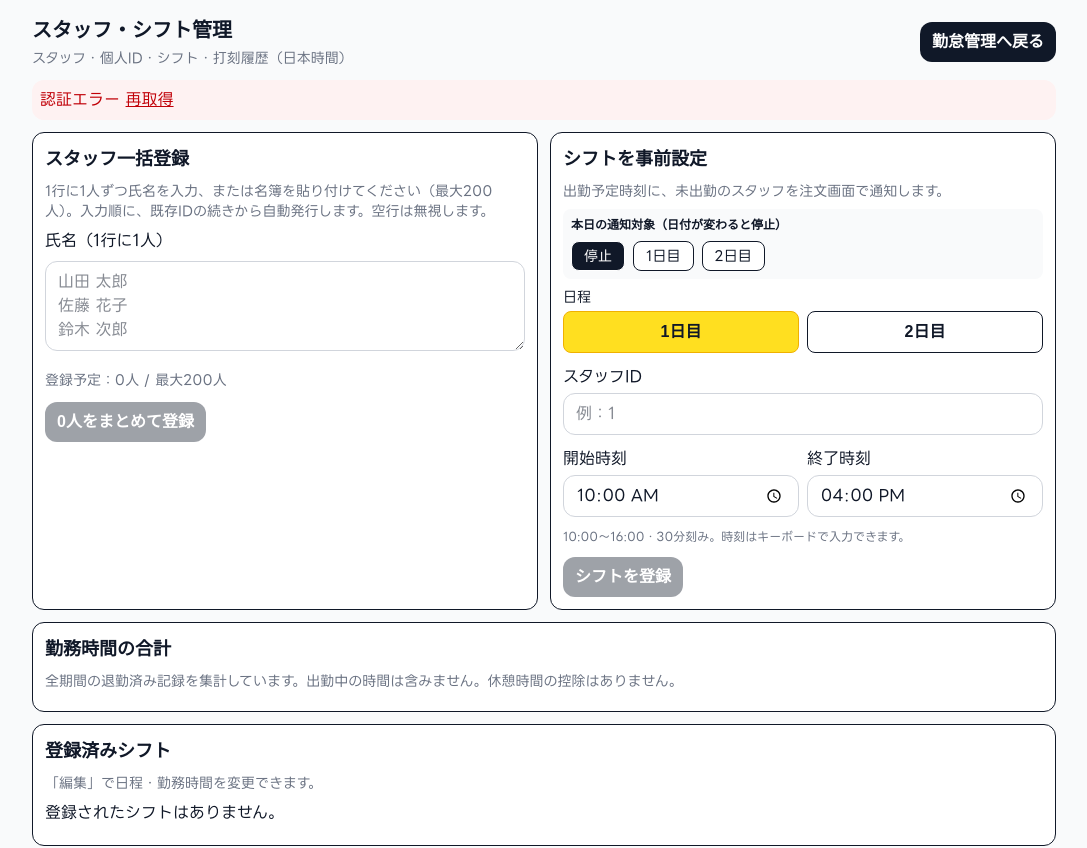
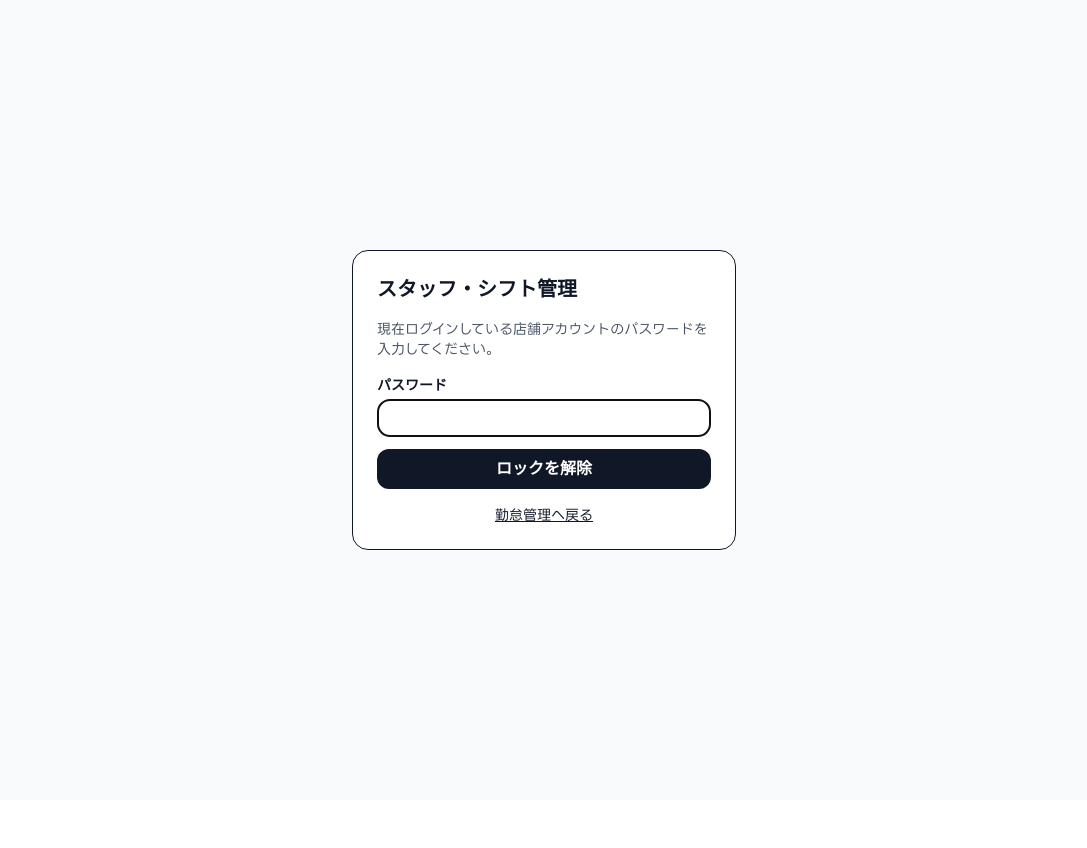
Before and after one commit to massi-428/kosen-fest-casher-app, a Next.js app: page /attendance/manage in a window 1280 px wide. Shown: the top 848 px of the page, without its empty margins (96-1183 px from the left). After the commit the page ends 800 px from the top, so only its background shows below. Built offline with nearby package versions, Linux system fonts and the light colour scheme; no server answers; the database is empty; a web font is replaced by a local one.

Commit message:
Require password verification for attendance management

```diff
--- a/src/app/api/attendance/route.ts
+++ b/src/app/api/attendance/route.ts
@@ -5,6 +5,7 @@ import { unauthorizedResponse } from '@/lib/auth';
 import { Employee, EmployeeCounter, AttendanceRecord, Shift, FestivalSchedule } from '@/models/Attendance';
 import { personalIdFrom, festivalShift, attendanceToday } from '@/lib/attendance';
 import { isValidObjectId } from '@/lib/validation';
+import { canManageAttendance } from '@/lib/attendance-access';
 
 export const dynamic = 'force-dynamic';
 const reply = (message: string, status = 400) => NextResponse.json({ message }, { status });
@@ -45,6 +46,7 @@ export async function GET(request: Request) {
       ]);
       return NextResponse.json(shifts.filter(s => !active.some(a => a.personalId === s.personalId)).map(s => ({ ...s, name: employees.find(e => e.personalId === s.personalId)?.name || '' })));
     }
+    if (!await canManageAttendance(request, context.userId)) return reply('店舗アカウントのパスワードを入力してください', 403);
     const [employees, records, shifts, totals, festival] = await Promise.all([
       Employee.find({ storeId }).sort({ personalId: 1 }),
       AttendanceRecord.find({ storeId }).sort({ clockIn: -1 }).limit(100),
@@ -67,6 +69,7 @@ export async function POST(request: Request) {
     const { storeId } = context;
     const body = await request.json();
     if (!body || typeof body !== 'object' || Array.isArray(body)) return reply('入力が不正です');
+    if (body.action !== 'clockIn' && body.action !== 'clockOut' && !await canManageAttendance(request, context.userId)) return reply('店舗アカウントのパスワードを入力してください', 403);
     if (body.action === 'notificationDay') {
       if (![0, 1, 2].includes(body.day)) return reply('通知対象を正しく選択してください');
       await FestivalSchedule.findOneAndUpdate({ _id: storeId }, { $set: { notificationDay: body.day, notificationDate: attendanceToday() } }, { upsert: true });
--- a/src/app/attendance/manage/page.tsx
+++ b/src/app/attendance/manage/page.tsx
@@ -1,8 +1,8 @@
 "use client";
 
 import Link from 'next/link';
-import { useCallback, useEffect, useRef, useState } from 'react';
-import { requestJson, postJson } from '@/lib/client-api';
+import { useCallback, useRef, useState } from 'react';
+import { requestJson, ApiError } from '@/lib/client-api';
 import { attendanceTime, durationLabel } from '@/lib/attendance';
 
 type Employee = { _id: string; personalId: number; name: string; archivedAt?: string | null };
@@ -12,8 +12,8 @@ type Data = { employees: Employee[]; records: Record[]; shifts: Shift[]; totals:
 const field = 'w-full border border-gray-300 rounded-xl px-3 py-2 bg-white text-gray-900';
 const button = 'rounded-xl bg-gray-900 text-white px-3 py-2 font-bold disabled:opacity-40';
 
-export default function AttendanceManagePage() {
-  const [data, setData] = useState<Data>({ employees: [], records: [], shifts: [], totals: [], notificationDay: 0 });
+function AttendanceManager({ password, initialData, onLock }: { password: string; initialData: Data; onLock: () => void }) {
+  const [data, setData] = useState<Data>(initialData);
   const [editingId, setEditingId] = useState<string | null>(null);
   const [nextId, setNextId] = useState('');
   const [name, setName] = useState('');
@@ -28,13 +28,13 @@ export default function AttendanceManagePage() {
   const [error, setError] = useState('');
   const [message, setMessage] = useState('');
   const lock = useRef(false);
-  const refresh = useCallback(async () => setData(await requestJson('/api/attendance')), []);
-  useEffect(() => { refresh().catch(e => setError(e.message)); }, [refresh]);
+  const refresh = useCallback(async () => setData(await requestJson('/api/attendance', { headers: { 'X-Attendance-Password': encodeURIComponent(password) } })), [password]);
+  const postJson = (url: string, body: unknown) => requestJson(url, { method: 'POST', headers: { 'Content-Type': 'application/json', 'X-Attendance-Password': encodeURIComponent(password) }, body: JSON.stringify(body) });
 
   const run = async (action: () => Promise<void>) => {
     if (lock.current) return;
     lock.current = true; setBusy(true); setError(''); setMessage('');
-    try { await action(); } catch (e) { setError(e instanceof Error ? e.message : '通信エラー'); }
+    try { await action(); } catch (e) { if (e instanceof ApiError && (e.status === 401 || e.status === 403)) onLock(); else setError(e instanceof Error ? e.message : '通信エラー'); }
     finally { lock.current = false; setBusy(false); }
   };
   const staffName = (personalId: number) => data.employees.find(e => e.personalId === personalId)?.name || '';
@@ -42,7 +42,7 @@ export default function AttendanceManagePage() {
 
   return <main className="min-h-screen bg-gray-50 text-gray-900 p-3 lg:p-4">
     <div className="max-w-5xl mx-auto space-y-3">
-      <header className="flex flex-wrap items-center justify-between gap-4"><div><h1 className="text-xl font-black">スタッフ・シフト管理</h1><p className="text-sm text-gray-500 mt-1">スタッフ・個人ID・シフト・打刻履歴（日本時間）</p></div><Link href="/attendance" className={button}>勤怠管理へ戻る</Link></header>
+      <header className="flex flex-wrap items-center justify-between gap-4"><div><h1 className="text-xl font-black">スタッフ・シフト管理</h1><p className="text-sm text-gray-500 mt-1">スタッフ・個人ID・シフト・打刻履歴（日本時間）</p></div><div className="flex gap-2"><button type="button" onClick={onLock} className={button}>ロック</button><Link href="/attendance" className={button}>勤怠管理へ戻る</Link></div></header>
       {error && <div role="alert" className="bg-red-50 text-red-700 rounded-xl p-2">{error} <button disabled={busy} onClick={() => run(async () => { await refresh(); })} className="underline">再取得</button></div>}
       {message && <p role="status" className="bg-green-50 text-green-800 rounded-xl p-2">{message}</p>}
       <div className="grid md:grid-cols-2 gap-3">
@@ -93,3 +93,32 @@ export default function AttendanceManagePage() {
     </div>
   </main>;
 }
+
+export default function AttendanceManagePage() {
+  const [access, setAccess] = useState<{ password: string; data: Data } | null>(null);
+  const [password, setPassword] = useState('');
+  const [busy, setBusy] = useState(false);
+  const [error, setError] = useState('');
+  const attempt = useRef(0);
+  const unlock = async () => {
+    if (busy) return;
+    const version = ++attempt.current;
+    setBusy(true); setError('');
+    try {
+      const data = await requestJson('/api/attendance', { headers: { 'X-Attendance-Password': encodeURIComponent(password) } });
+      if (version === attempt.current) { setAccess({ password, data }); setPassword(''); }
+    } catch (e) { if (version === attempt.current) setError(e instanceof ApiError && e.status === 403 ? 'パスワードが正しくありません' : e instanceof Error ? e.message : '認証できませんでした'); }
+    finally { if (version === attempt.current) setBusy(false); }
+  };
+  if (access) return <AttendanceManager password={access.password} initialData={access.data} onLock={() => { attempt.current++; setAccess(null); setPassword(''); setError(''); setBusy(false); }} />;
+  return <main className="min-h-screen bg-gray-50 p-4 text-gray-900 flex items-center justify-center"><section className="w-full max-w-sm rounded-2xl border bg-white p-6 space-y-4">
+    <h1 className="text-xl font-black">スタッフ・シフト管理</h1>
+    <p className="text-sm text-gray-600">現在ログインしている店舗アカウントのパスワードを入力してください。</p>
+    <form onSubmit={e => { e.preventDefault(); void unlock(); }} className="space-y-3">
+      <label className="block text-sm font-bold">パスワード<input type="password" autoComplete="current-password" autoFocus required maxLength={256} disabled={busy} className={`${field} mt-1`} value={password} onChange={e => setPassword(e.target.value)} /></label>
+      {error && <p role="alert" className="text-sm text-red-700">{error}</p>}
+      <button disabled={busy} className={`${button} w-full`}>{busy ? '確認中…' : 'ロックを解除'}</button>
+    </form>
+    <Link href="/attendance" className="block text-center text-sm underline">勤怠管理へ戻る</Link>
+  </section></main>;
+}
--- /dev/null
+++ b/src/lib/attendance-access.ts
@@ -0,0 +1,13 @@
+import User from '@/models/User';
+import { verifyPassword } from '@/lib/auth';
+
+// Recheck on every management request: no reusable browser unlock token or stored password.
+export async function canManageAttendance(request: Request, userId: string) {
+  const header = request.headers.get('x-attendance-password');
+  if (!header || header.length > 4096) return false;
+  let password: string;
+  try { password = decodeURIComponent(header); } catch { return false; }
+  if (!password || password.length > 256) return false;
+  const user = await User.findOne({ userId });
+  return Boolean(user && await verifyPassword(password, user.password));
+}
```
Also changed, not shown: 2 other files (tests, documents, lock files or other folders).
